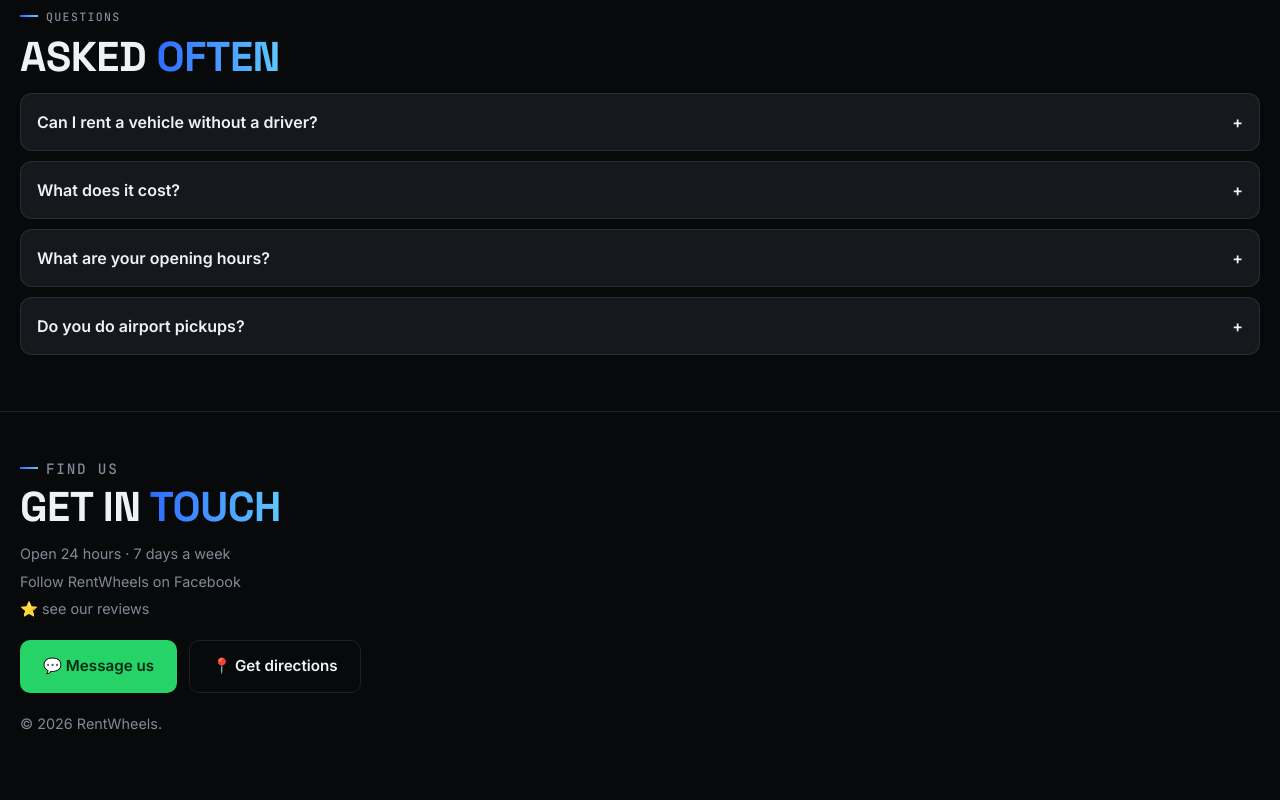
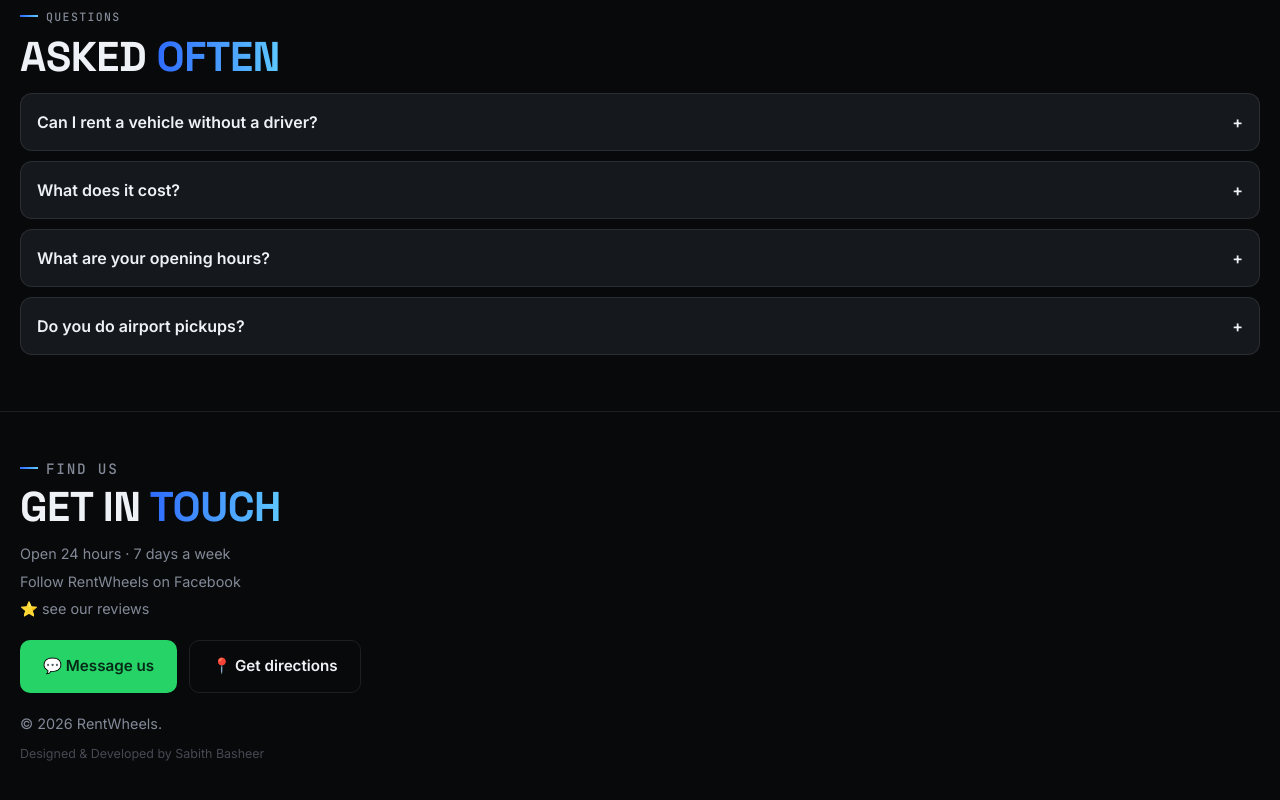
Before and after one commit to SabithBasheer24/rentwheels-website, a React (Vite) app: page / in a window 1280 px wide. Shown: the part 3628-4428 px from the top of the page. Built offline with nearby package versions, Linux system fonts and the light colour scheme.

Commit message:
added the developer's linkedin profile

```diff
--- a/src/components/Contact.jsx
+++ b/src/components/Contact.jsx
@@ -29,6 +29,9 @@ export default function Contact() {
       </div>
 
       <p className="copyright">© {new Date().getFullYear()} {BUSINESS.name}.</p>
+      <a className="copyright" href="https://www.linkedin.com/in/sabith-basheer-55174b338" target="_blank" rel="noreferrer">
+        Designed & Developed by Sabith Basheer
+      </a>
     </footer>
   );
 }
```
